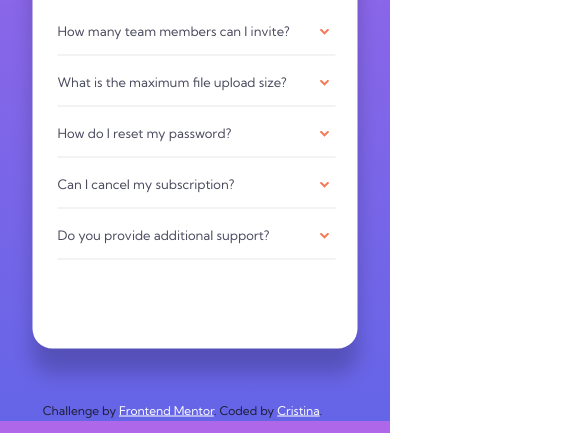
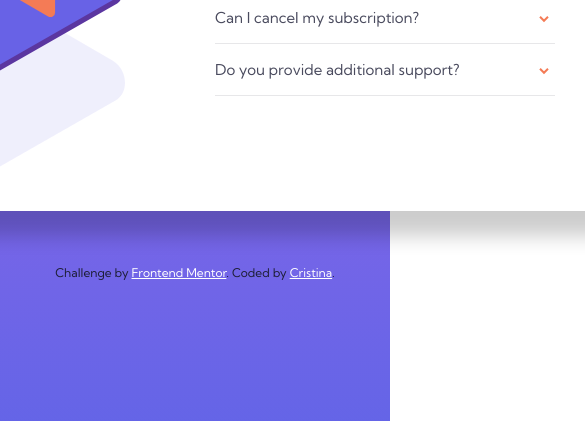
Before and after one commit to cr1deg0/FAQ_Accordion_Card, a plain HTML site: page index.html in a window 390 px wide. Shown: the part 423-856 px from the top of the page, 585 px wide, since content can reach past the window. Drawn offline with Linux system fonts and the light colour scheme.

Commit message:
Update styles.css

```diff
--- a/styles.css
+++ b/styles.css
@@ -109,8 +109,8 @@ p{
     line-height: 20px;
 }
 
-@media screen
-  and (max-width: 420px){
+@media only screen
+  and (max-width: 375px){
     .card{
         flex-direction: column;
         overflow: scroll;
```
